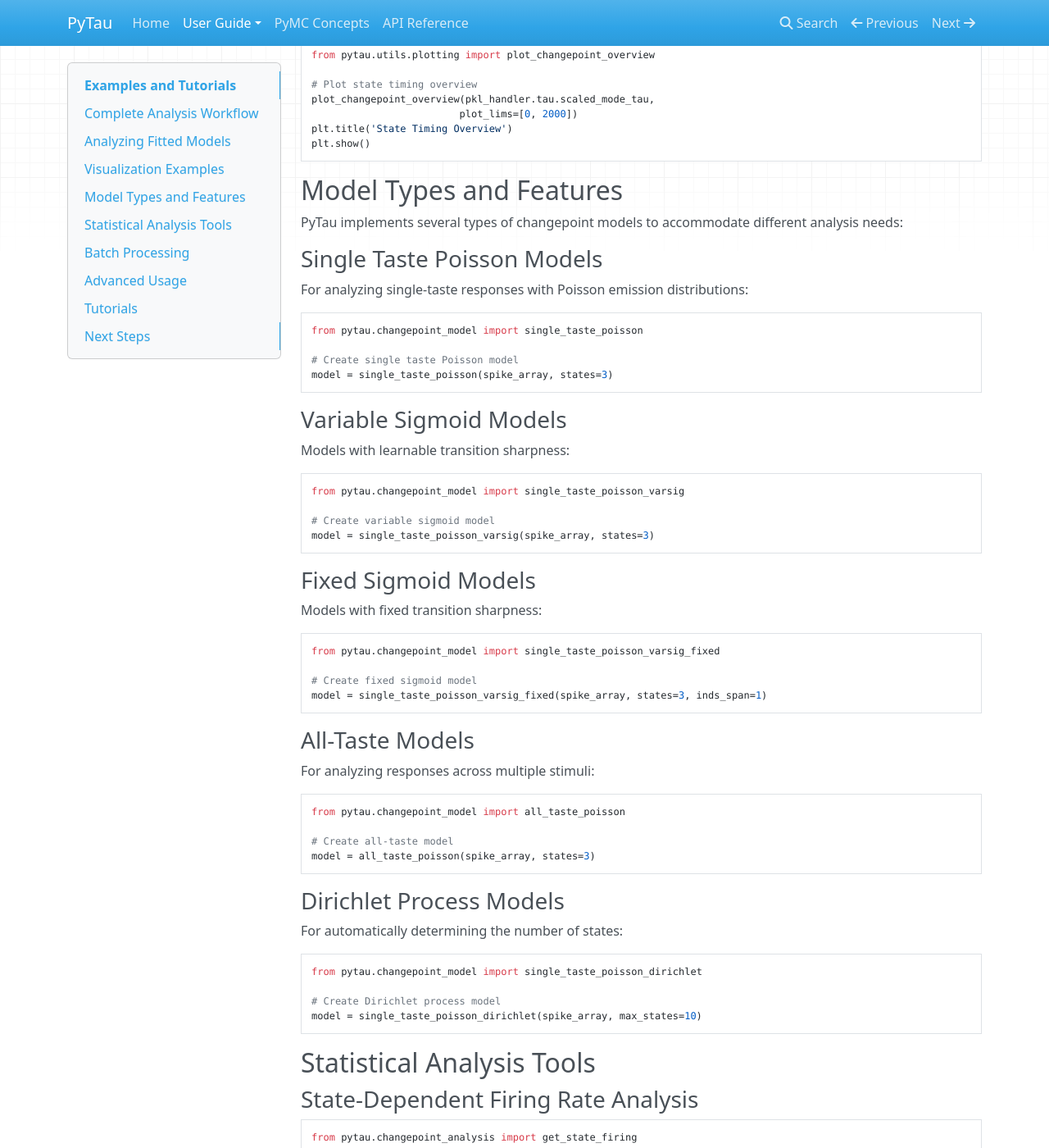
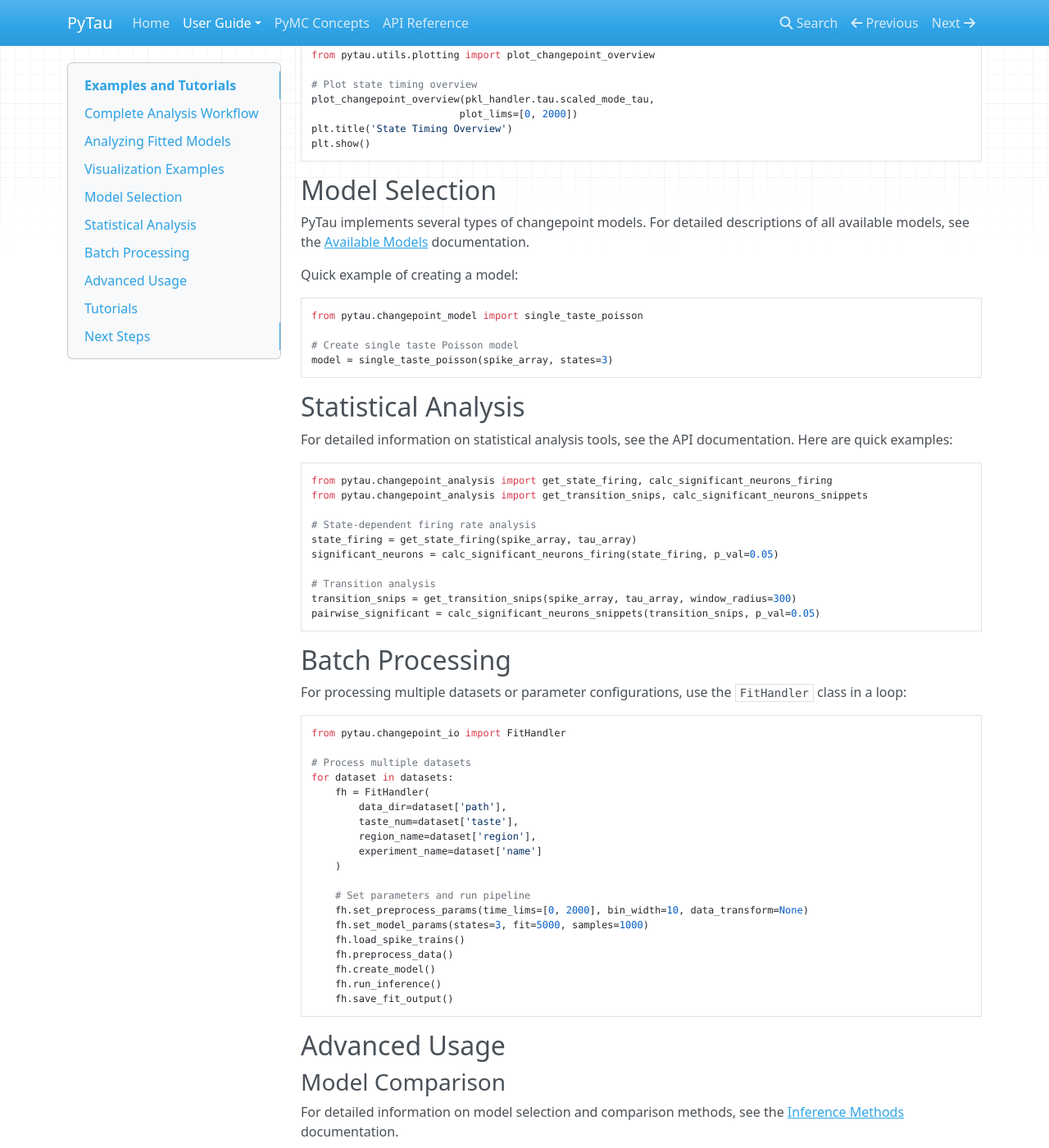
Before and after one commit to abuzarmahmood/pytau, an MkDocs documentation site: the page built from docs/examples.md, in a window 1280 px wide and 1400 px high, scrolled down 2081 px. Shown: the whole window at 82% size. Built offline with MkDocs 1.6.1, drawn with Linux system fonts in a browser that asks for light colours; nearby versions of some CDN libraries; some of the changed text lies outside the part shown.

Commit message:
Remove redundant content from examples.md and add cross-references
Removed duplicate content that's already covered in other docs:
- Model types and features (now in models.md)
- Detailed statistical analysis descriptions (in API docs)
- Custom model parameters (not exposed in current API)
- Data transformation details (covered elsewhere)

Added cross-references to:
- Available Models documentation
- Inference Methods documentation
- API documentation

The examples.md now focuses on practical code examples and workflows,
with links to detailed documentation for each topic.

Co-authored-by: Ona <no-reply@ona.com>

````diff
--- a/docs/examples.md
+++ b/docs/examples.md
@@ -119,13 +119,11 @@ plt.title('State Timing Overview')
 plt.show()
 ```
 
-## Model Types and Features
+## Model Selection
 
-PyTau implements several types of changepoint models to accommodate different analysis needs:
+PyTau implements several types of changepoint models. For detailed descriptions of all available models, see the [Available Models](models.md) documentation.
 
-### Single Taste Poisson Models
-
-For analyzing single-taste responses with Poisson emission distributions:
+Quick example of creating a model:
 
 ```python
 from pytau.changepoint_model import single_taste_poisson
@@ -134,79 +132,20 @@ from pytau.changepoint_model import single_taste_poisson
 model = single_taste_poisson(spike_array, states=3)
 ```
 
-### Variable Sigmoid Models
+## Statistical Analysis
 
-Models with learnable transition sharpness:
+For detailed information on statistical analysis tools, see the API documentation. Here are quick examples:
 
 ```python
-from pytau.changepoint_model import single_taste_poisson_varsig
-
-# Create variable sigmoid model
-model = single_taste_poisson_varsig(spike_array, states=3)
-```
-
-### Fixed Sigmoid Models
-
-Models with fixed transition sharpness:
-
-```python
-from pytau.changepoint_model import single_taste_poisson_varsig_fixed
-
-# Create fixed sigmoid model
-model = single_taste_poisson_varsig_fixed(spike_array, states=3, inds_span=1)
-```
-
-### All-Taste Models
-
-For analyzing responses across multiple stimuli:
-
-```python
-from pytau.changepoint_model import all_taste_poisson
-
-# Create all-taste model
-model = all_taste_poisson(spike_array, states=3)
-```
-
-### Dirichlet Process Models
-
-For automatically determining the number of states:
-
-```python
-from pytau.changepoint_model import single_taste_poisson_dirichlet
-
-# Create Dirichlet process model
-model = single_taste_poisson_dirichlet(spike_array, max_states=10)
-```
-
-## Statistical Analysis Tools
-
-### State-Dependent Firing Rate Analysis
-
-```python
-from pytau.changepoint_analysis import get_state_firing
-
-# Get state-dependent firing rates
-state_firing = get_state_firing(spike_array, tau_array)
-```
-
-### Significance Testing
-
-```python
-from pytau.changepoint_analysis import calc_significant_neurons_firing
-
-# Calculate significant neurons based on state-dependent firing
-significant_neurons = calc_significant_neurons_firing(state_firing, p_val=0.05)
-```
-
-### Transition Analysis
-
-```python
+from pytau.changepoint_analysis import get_state_firing, calc_significant_neurons_firing
 from pytau.changepoint_analysis import get_transition_snips, calc_significant_neurons_snippets
 
-# Get transition snippets
+# State-dependent firing rate analysis
+state_firing = get_state_firing(spike_array, tau_array)
+significant_neurons = calc_significant_neurons_firing(state_firing, p_val=0.05)
+
+# Transition analysis
 transition_snips = get_transition_snips(spike_array, tau_array, window_radius=300)
-
-# Calculate significant neurons based on transition-triggered activity
 pairwise_significant = calc_significant_neurons_snippets(transition_snips, p_val=0.05)
 ```
 
@@ -238,30 +177,11 @@ for dataset in datasets:
 
 ## Advanced Usage
 
-### Custom Model Parameters
+### Model Comparison
 
-```python
-# Set custom model parameters
-fh.set_model_params(
-    states=4,
-    fit=10000,
-    samples=2000,
-    model_kwargs={}  # Additional model-specific parameters can be passed here
-)
-```
+For detailed information on model selection and comparison methods, see the [Inference Methods](inference.md#model-selection) documentation.
 
-### Data Transformations
-
-```python
-# Apply data transformations
-fh.set_preprocess_params(
-    time_lims=[0, 2000],
-    bin_width=10,
-    data_transform='sqrt'  # Options: None, 'sqrt', 'log', etc.
-)
-```
-
-### Model Comparison
+Quick example:
 
 ```python
 # Compare models with different state numbers
@@ -270,7 +190,6 @@ for n_states in range(2, 8):
     fh.set_model_params(states=n_states, fit=5000, samples=1000)
     fh.create_model()
     fh.run_inference()
-    # Access ELBO from the fitted model
     elbo_values.append(fh.model.approx.hist[-1])
 
 # Plot ELBO comparison
````
